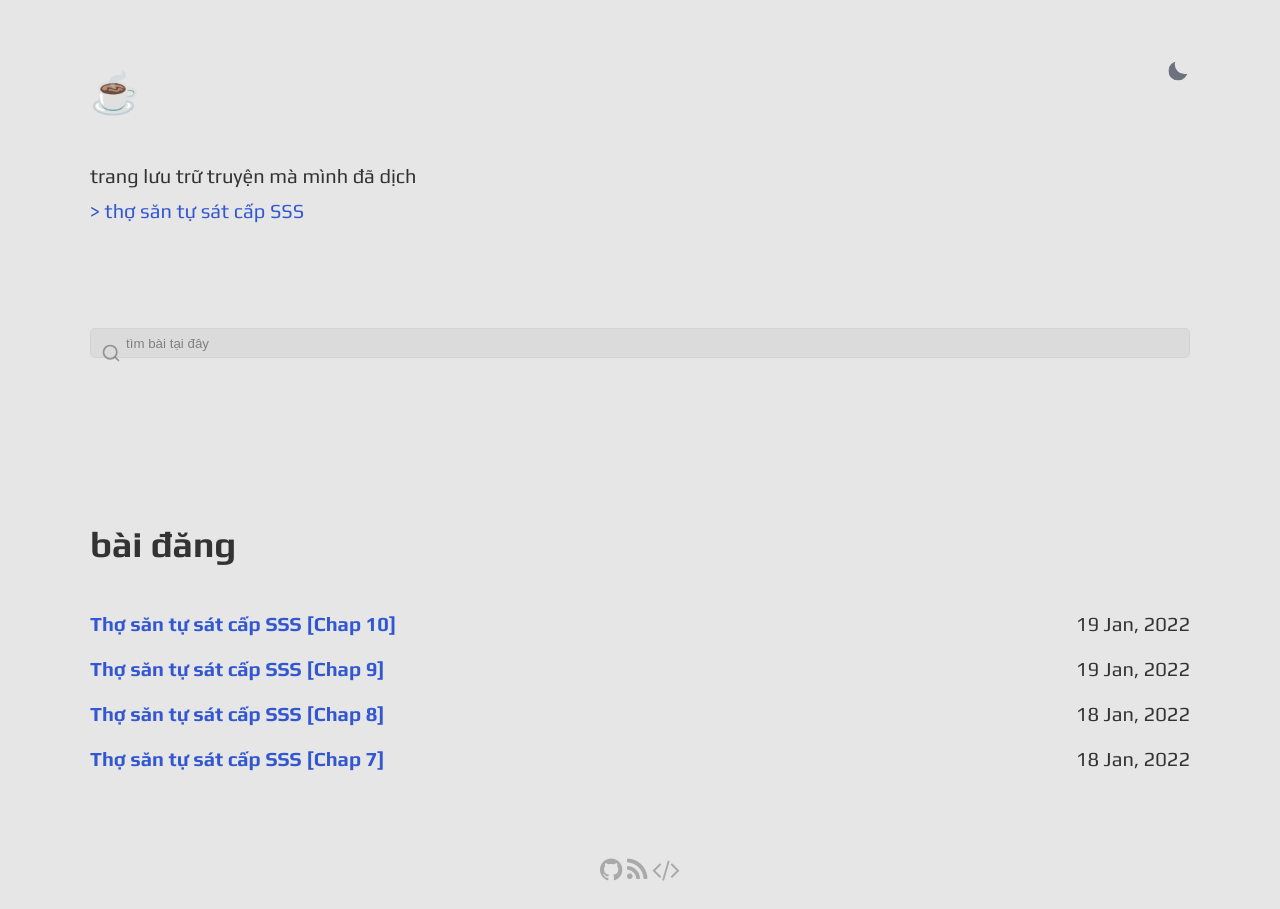
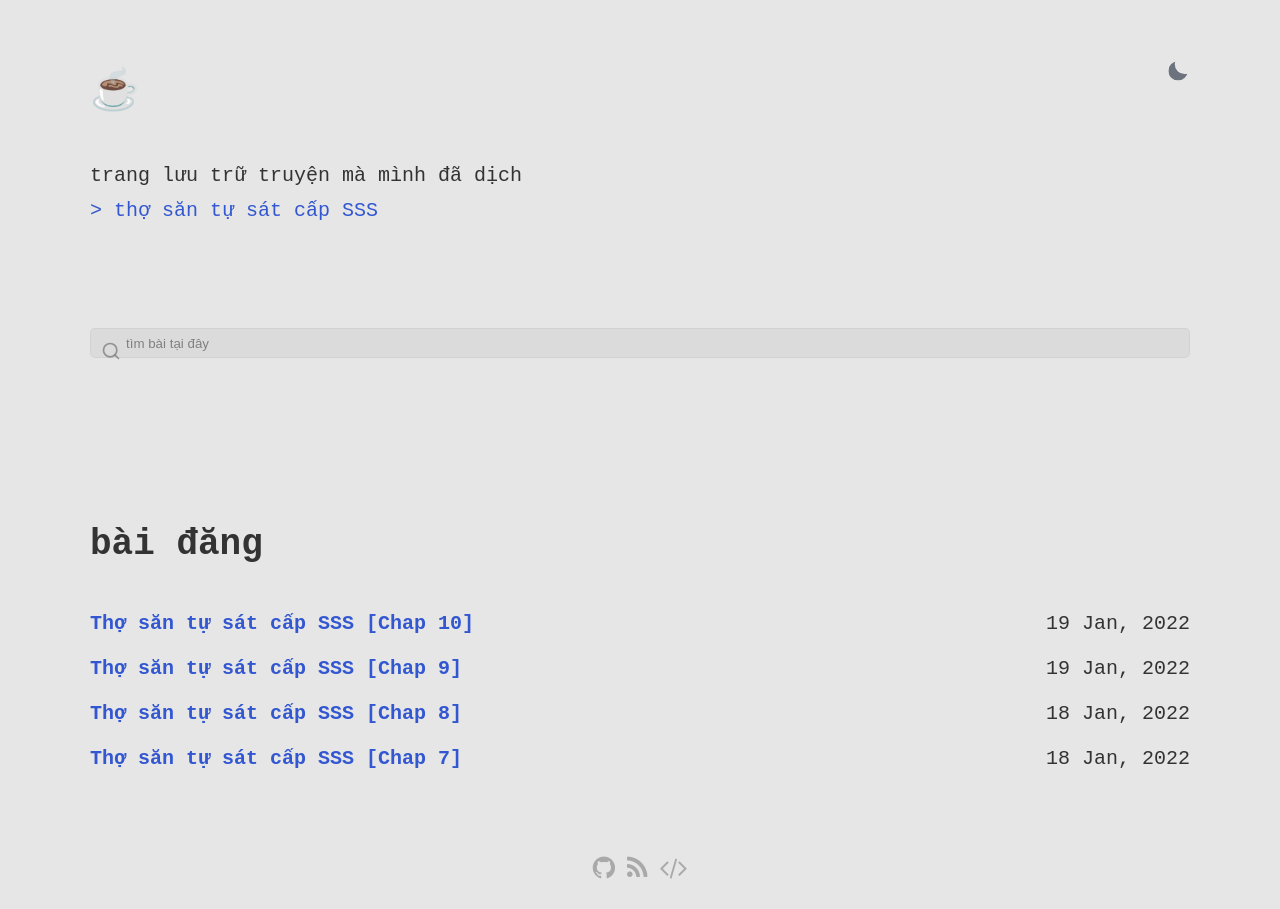
Before and after one commit to kuhekin/gesko, a Jekyll site: the page built from index.html, in a window 1280 px wide. Built offline with Jekyll 4.4.1, drawn with Linux system fonts in a browser that asks for light colours.

Commit message:
Update _main.scss

```diff
--- a/_sass/_main.scss
+++ b/_sass/_main.scss
@@ -34,7 +34,7 @@ html {
 
 html,
 html[data-theme="light"] {
-	--text-font: Play;
+	--text-font: Rubik;
 	--source-code-font: Source Code Pro;
 	--very-light-text-color: rgb(222, 222, 222);
 	--light-text-color: rgb(89, 183, 255);
@@ -98,7 +98,7 @@ html[data-theme="light"] {
 }
 
 html[data-theme="dark"] {
-	--text-font: Play;
+	--text-font: Rubik;
 	--source-code-font: Source Code Pro;
 	--very-light-text-color: #EEE;
 	--light-text-color: #c4bbf0;
```
